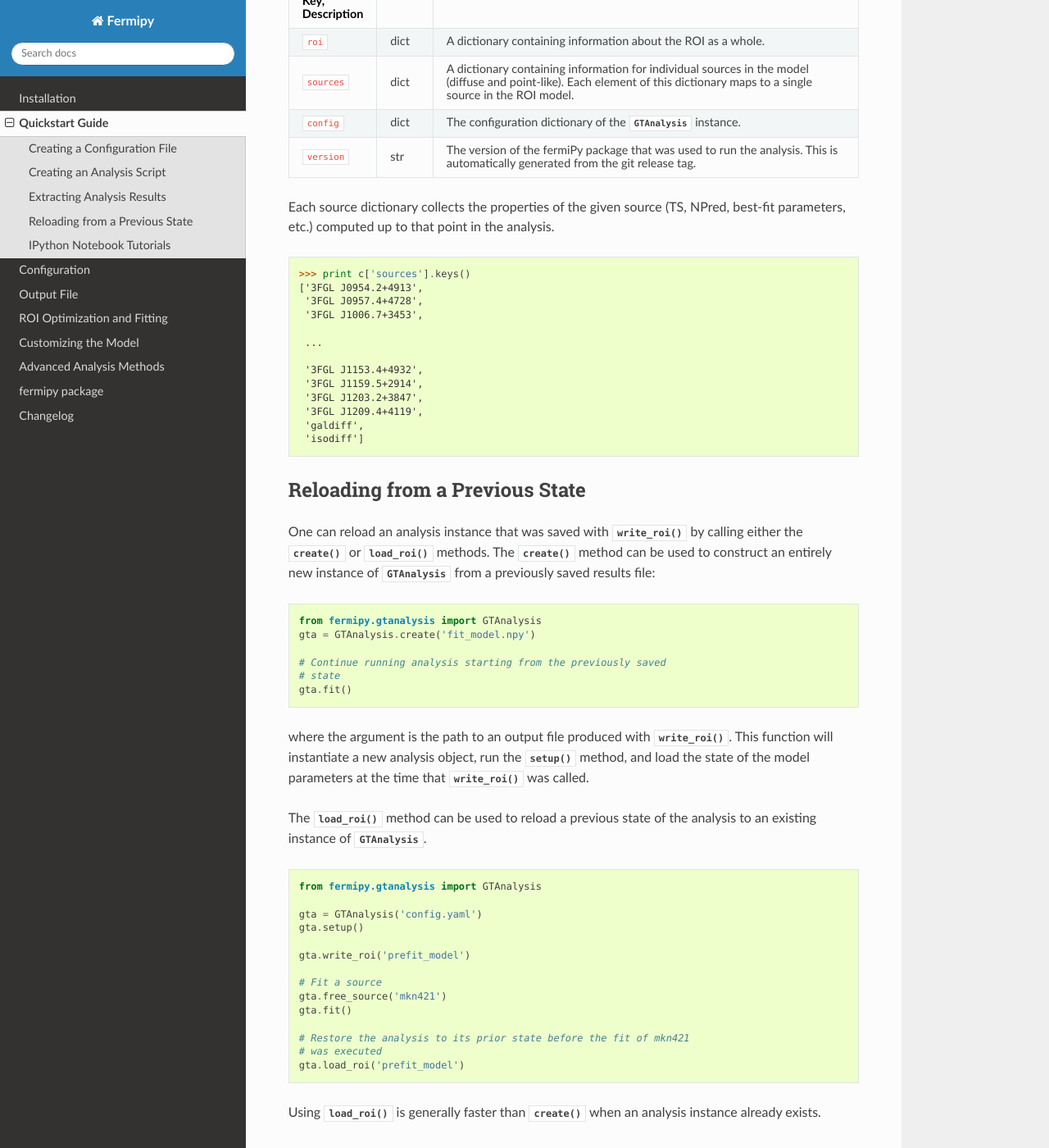
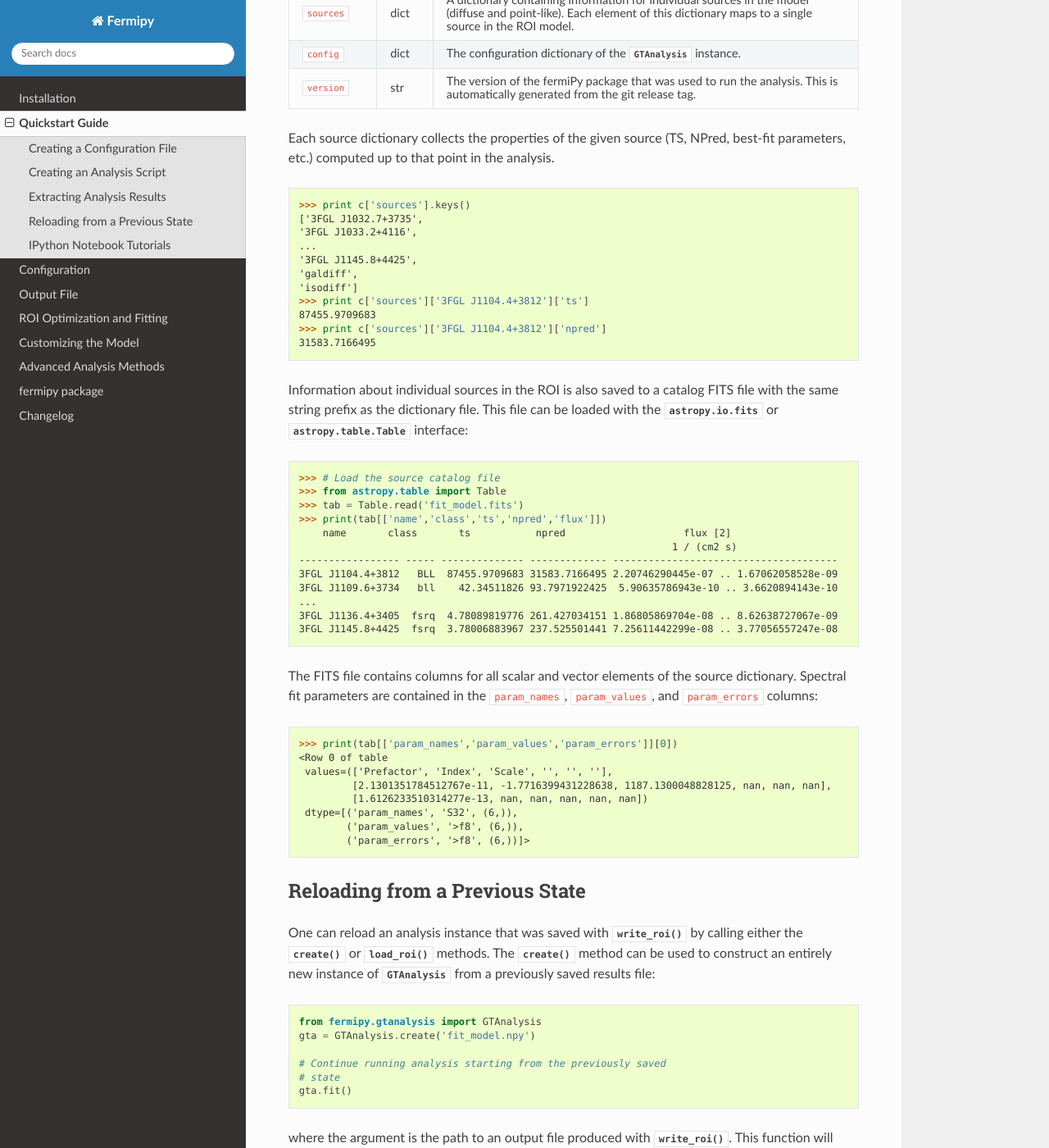
Before and after one commit to fermiPy/fermipy, a Sphinx documentation site: the page built from docs/quickstart.rst, in a window 1280 px wide and 1400 px high, scrolled down 4995 px. Shown: the whole window at 82% size. Built offline with Sphinx 7.4.7 and the Read the Docs theme 2.0.0, drawn with Linux system fonts in a browser that asks for light colours; the version number could not be read and is left out; some of the changed text lies outside the part shown.

Commit message:
Include explanation of FITS file in quickstart guide.

```diff
--- a/docs/quickstart.rst
+++ b/docs/quickstart.rst
@@ -239,7 +239,7 @@ fit quality and look for new sources.
 
 .. code-block:: python
 
-   # Dictionary defining the spatial/spectral template
+   # Dictionary defining the spatial/spectral parameters of the test source
    model = {'SpatialModel' : 'PointSource', 'Index' : 2.0,
             'SpectrumType' : 'PowerLaw'}
 
@@ -269,26 +269,22 @@ Extracting Analysis Results
 
 Results of the analysis can be extracted from the dictionary file
 written by :py:meth:`~fermipy.gtanalysis.GTAnalysis.write_roi`.  This
-method writes the current ROI model to both an XML model file and a
-results dictionary.  More documentation on the contents of the output
+method writes information about the current state of the analysis to a
+python dictionary.  More documentation on the contents of the output
 file are available in the :ref:`output` page.
 
-The results dictionary is written in both npy and yaml formats and can
-be loaded from a python session after your analysis is complete.  The
-following example demonstrates how to load the dictionary from either
-format:
+By default the output dictionary is written to a file in the `numpy
+format <http://docs.scipy.org/doc/numpy/neps/npy-format.html>`_ and
+can be loaded from a python session after your analysis is complete.
+The following demonstrates how to load the analysis dictionary that
+was written to *fit_model.npy* in the Mkn421 analysis example:
 
 .. code-block:: python
 
-   >>> # Load from yaml
-   >>> import yaml
-   >>> c = yaml.load(open('fit_model.yaml'))
-   >>>
-   >>> # Load from npy
+   >>> # Load analysis dictionary from a npy file
    >>> import np
    >>> c = np.load('fit_model.npy').flat[0]
-   >>>
-   >>> print c.keys()
+   >>> print(c.keys())
    ['roi', 'config', 'sources', 'version']
 
 The output dictionary contains the following top-level elements:
@@ -306,19 +302,51 @@ the analysis.
 .. code-block:: python
 
    >>> print c['sources'].keys()
-   ['3FGL J0954.2+4913',
-    '3FGL J0957.4+4728',
-    '3FGL J1006.7+3453',
+   ['3FGL J1032.7+3735',
+   '3FGL J1033.2+4116',
+   ...
+   '3FGL J1145.8+4425',
+   'galdiff',
+   'isodiff']
+   >>> print c['sources']['3FGL J1104.4+3812']['ts']
+   87455.9709683
+   >>> print c['sources']['3FGL J1104.4+3812']['npred']
+   31583.7166495
 
-    ...
+Information about individual sources in the ROI is also saved to a
+catalog FITS file with the same string prefix as the dictionary file.
+This file can be loaded with the `astropy.io.fits` or
+`astropy.table.Table` interface:
 
-    '3FGL J1153.4+4932',
-    '3FGL J1159.5+2914',
-    '3FGL J1203.2+3847',
-    '3FGL J1209.4+4119',
-    'galdiff',
-    'isodiff']
+.. code-block:: python
 
+   >>> # Load the source catalog file
+   >>> from astropy.table import Table
+   >>> tab = Table.read('fit_model.fits')
+   >>> print(tab[['name','class','ts','npred','flux']])
+       name       class       ts           npred                    flux [2]
+                                                                  1 / (cm2 s)
+   ----------------- ----- -------------- ------------- --------------------------------------
+   3FGL J1104.4+3812   BLL  87455.9709683 31583.7166495 2.20746290445e-07 .. 1.67062058528e-09
+   3FGL J1109.6+3734   bll    42.34511826 93.7971922425  5.90635786943e-10 .. 3.6620894143e-10
+   ...
+   3FGL J1136.4+3405  fsrq  4.78089819776 261.427034151 1.86805869704e-08 .. 8.62638727067e-09
+   3FGL J1145.8+4425  fsrq  3.78006883967 237.525501441 7.25611442299e-08 .. 3.77056557247e-08
+
+The FITS file contains columns for all scalar and vector elements of
+the source dictionary.  Spectral fit parameters are contained in the
+``param_names``, ``param_values``, and ``param_errors`` columns:
+
+.. code-block:: python
+
+   >>> print(tab[['param_names','param_values','param_errors']][0])
+   <Row 0 of table
+    values=(['Prefactor', 'Index', 'Scale', '', '', ''],
+            [2.1301351784512767e-11, -1.7716399431228638, 1187.1300048828125, nan, nan, nan],
+            [1.6126233510314277e-13, nan, nan, nan, nan, nan])
+    dtype=[('param_names', 'S32', (6,)),
+           ('param_values', '>f8', (6,)),
+           ('param_errors', '>f8', (6,))]>
 
 Reloading from a Previous State
 -------------------------------
```
